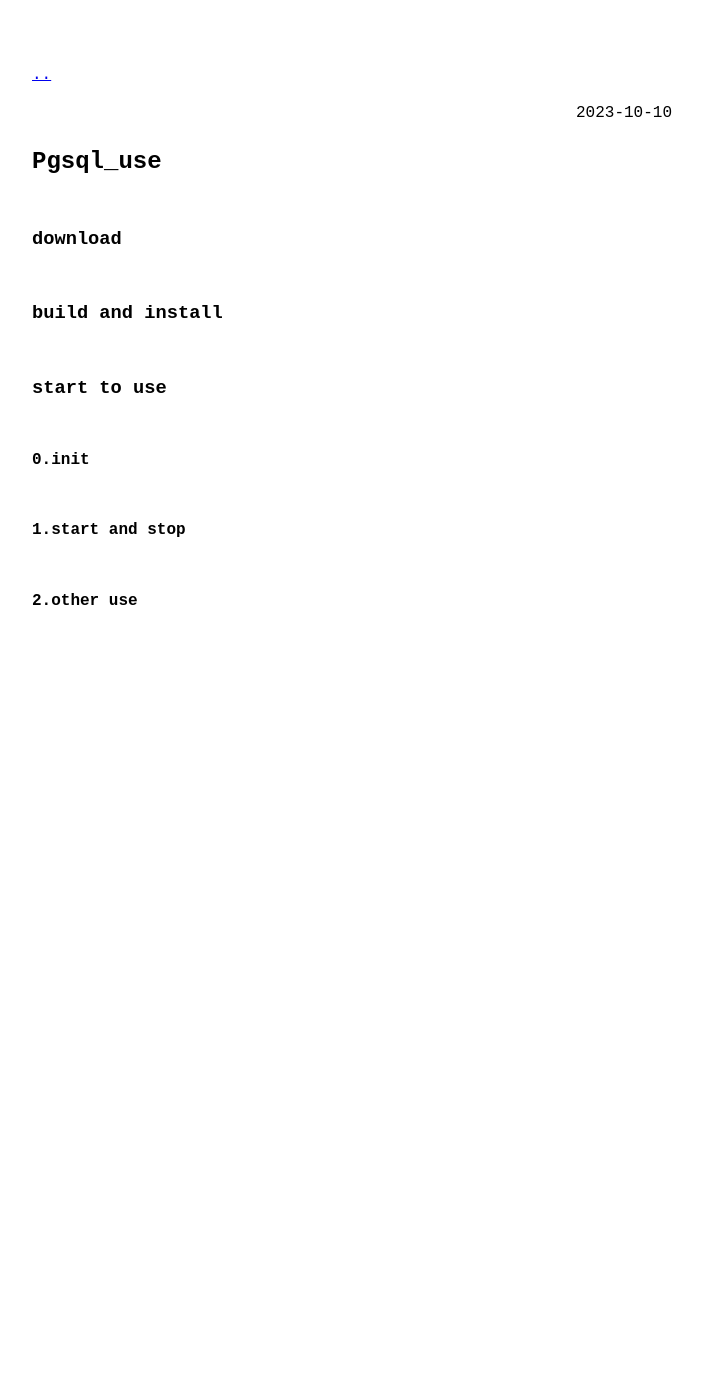
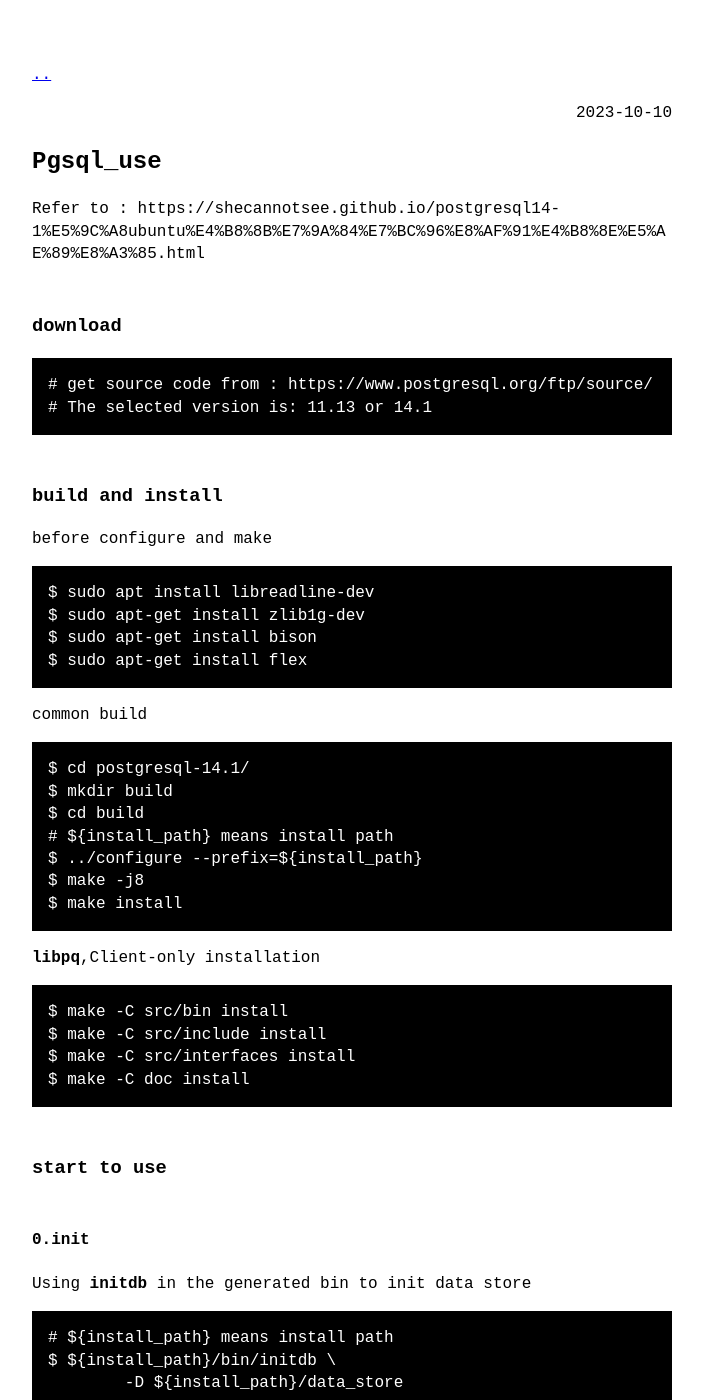
Before and after one commit to shecannotsee/shecannotsee.github.io, a Jekyll site: the page built from _posts/2023-10-10-pgsql_use.md, in a window 1280 px wide and 1400 px high. Shown: the whole window, without its empty margins (288-991 px from the left). Built offline with Jekyll 4.4.1, drawn with Linux system fonts in a browser that asks for light colours; some of the changed text lies outside the part shown.

Commit message:
[docs] add pgsql use docs

````diff
--- a/_posts/2023-10-10-pgsql_use.md
+++ b/_posts/2023-10-10-pgsql_use.md
@@ -4,15 +4,48 @@ categories: blog
 
 ---
 
+Refer to : https://shecannotsee.github.io/postgresql14-1%E5%9C%A8ubuntu%E4%B8%8B%E7%9A%84%E7%BC%96%E8%AF%91%E4%B8%8E%E5%AE%89%E8%A3%85.html
+
 ### download
 
-
+```bash
+# get source code from : https://www.postgresql.org/ftp/source/
+# The selected version is: 11.13 or 14.1
+```
 
 
 
 ### build and install
 
+before configure and make
 
+```bash
+$ sudo apt install libreadline-dev
+$ sudo apt-get install zlib1g-dev
+$ sudo apt-get install bison
+$ sudo apt-get install flex
+```
+
+common build
+
+```bash
+$ cd postgresql-14.1/
+$ mkdir build
+$ cd build
+# ${install_path} means install path
+$ ../configure --prefix=${install_path}
+$ make -j8
+$ make install
+```
+
+**libpq**,Client-only installation
+
+```bash
+$ make -C src/bin install
+$ make -C src/include install
+$ make -C src/interfaces install
+$ make -C doc install
+```
 
 
 
@@ -20,14 +53,45 @@ categories: blog
 
 #### 0.init
 
+Using **initdb** in the generated bin to init data store
 
+```bash
+# ${install_path} means install path
+$ ${install_path}/bin/initdb \
+	-D ${install_path}/data_store
+```
 
 
 
 #### 1.start and stop
 
+start
 
+```bash
+# ${install_path} means install path
+# -l: set log file
+# -d: set store dir
+$ ${install_path}/bin/pg_ctl \
+	start \
+	-l ${install_path}/log/log.log \
+	-D ${install_path}/data_store
+```
+
+stop
+
+```bash
+# ${install_path} means install path
+$ kill -INT `head -1 ${install_path}/data_store/postmaster.pid`
+```
 
 
 
 #### 2.other use
+
+create db
+
+```bash
+# ${install_path} means install path
+# ${dbname} means db name
+$ ${install_path}/bin/createdb ${dbname}
+```
````
